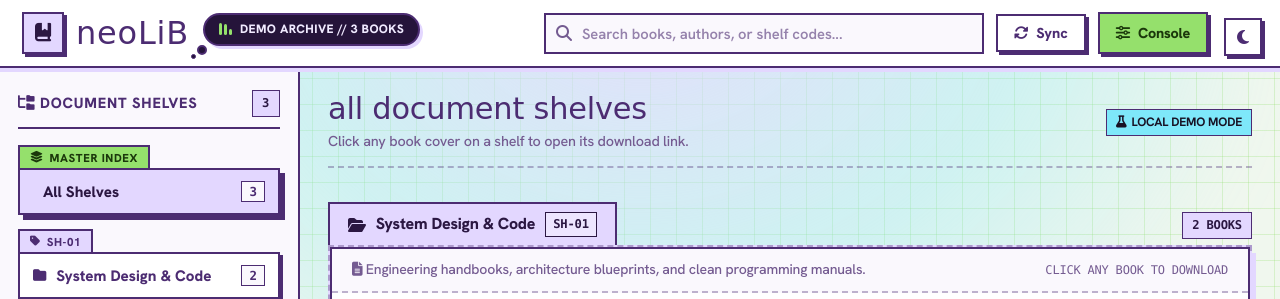
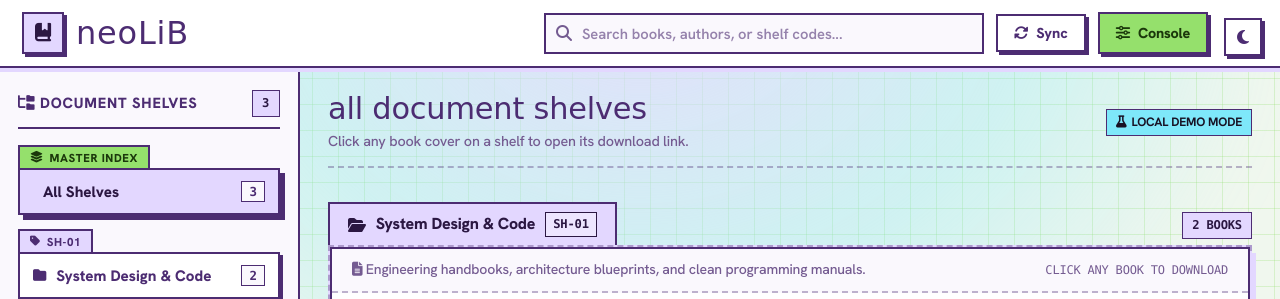
Before and after one commit to SaimonIslamPrantik/neoLiB, a plain HTML site: page index.html in a window 1280 px wide. Shown: the top 299 px of the page. Drawn offline with nearby package versions, Linux system fonts and the light colour scheme; some icons are missing; a web font is replaced by a local one.

Commit message:
Remove status bubble elements and styles
Removed unused status bubble elements and related styles.

```diff
--- a/index.html
+++ b/index.html
@@ -60,13 +60,6 @@
       border-radius: 0 !important;
     }
 
-    .status-bubble,
-    .status-bubble-tail,
-    .status-bubble-dot,
-    .sound-bar {
-      border-radius: 9999px !important;
-    }
-
     html, body {
       margin: 0;
       padding: 0;
@@ -117,7 +110,6 @@
       font-family: ui-monospace, SFMono-Regular, Menlo, Monaco, Consolas, monospace;
     }
 
-    /* Fixed Top-Right Theme Toggle */
     .theme-toggle-fixed {
       position: fixed;
       top: 18px;
@@ -151,7 +143,6 @@
       box-shadow: 2px 2px 0 var(--border-crisp);
     }
 
-    /* Full-Screen App Shell */
     .app-fullscreen {
       position: relative;
       z-index: 1;
@@ -220,73 +211,6 @@
       line-height: 1;
       margin: 0;
       color: var(--text-main);
-    }
-
-    .status-wrap {
-      position: relative;
-      display: inline-flex;
-      align-items: center;
-    }
-
-    .status-bubble {
-      background: #25143a;
-      color: #f0eaff;
-      border: 2px solid var(--border-crisp);
-      padding: 5px 14px;
-      font-size: 0.76rem;
-      font-weight: 800;
-      letter-spacing: 0.4px;
-      display: inline-flex;
-      align-items: center;
-      gap: 8px;
-      animation: floatBubble 3.2s ease-in-out infinite;
-      box-shadow: 3px 3px 0 var(--placeholder-bg);
-    }
-
-    .status-bubble-tail {
-      width: 10px;
-      height: 10px;
-      background: #25143a;
-      border: 2px solid var(--border-crisp);
-      position: absolute;
-      left: -6px;
-      bottom: -5px;
-    }
-
-    .status-bubble-dot {
-      width: 5px;
-      height: 5px;
-      background: #25143a;
-      border: 1.5px solid var(--border-crisp);
-      position: absolute;
-      left: -12px;
-      bottom: -9px;
-    }
-
-    .equalizer {
-      display: inline-flex;
-      align-items: flex-end;
-      gap: 2px;
-      height: 12px;
-    }
-
-    .sound-bar {
-      width: 3px;
-      background: var(--green);
-      animation: eqPulse 1.1s ease-in-out infinite;
-    }
-
-    .sound-bar:nth-child(2) { animation-delay: 0.2s; }
-    .sound-bar:nth-child(3) { animation-delay: 0.4s; }
-
-    @keyframes eqPulse {
-      0%, 100% { height: 4px; }
-      50% { height: 12px; }
-    }
-
-    @keyframes floatBubble {
-      0%, 100% { transform: translateY(0); }
-      50% { transform: translateY(-4px); }
     }
 
     .topbar-controls {
@@ -390,7 +314,6 @@
     .tag.green { background: var(--green); color: #1b380b; }
     .tag.cyan { background: var(--soft-cyan); color: #181124; }
 
-    /* Pop-Shell Mechanic */
     .pop-shell {
       position: relative;
       background-color: var(--placeholder-bg);
@@ -426,7 +349,6 @@
       box-shadow: 4px 4px 20px rgba(0, 0, 0, 0.22);
     }
 
-    /* Full-Screen Split Workspace */
     .workspace-split {
       display: grid;
       grid-template-columns: 300px 1fr;
@@ -579,7 +501,6 @@
       margin: 4px 0 0;
     }
 
-    /* Document Shelf Cabinet */
     .document-shelf-unit {
       display: flex;
       flex-direction: column;
@@ -699,7 +620,6 @@
       background: var(--border-crisp);
     }
 
-    /* Hardcover Book Thumbnail */
     .book-card-link {
       display: flex;
       flex-direction: column;
@@ -934,7 +854,6 @@
         gap: 22px 16px;
         padding: 18px 14px 14px;
       }
-      .status-wrap { display: none; }
     }
   </style>
 </head>
@@ -950,19 +869,6 @@
           <span class="brand-badge"><i class="fa-solid fa-book-bookmark"></i></span>
           <h1 class="brand-title">neoLiB</h1>
         </a>
-
-        <div class="status-wrap">
-          <div class="status-bubble">
-            <span class="equalizer" aria-hidden="true">
-              <span class="sound-bar"></span>
-              <span class="sound-bar"></span>
-              <span class="sound-bar"></span>
-            </span>
-            <span id="statusText">LOADING ARCHIVE...</span>
-          </div>
-          <span class="status-bubble-tail" aria-hidden="true"></span>
-          <span class="status-bubble-dot" aria-hidden="true"></span>
-        </div>
       </div>
 
       <div class="topbar-controls">
@@ -1014,7 +920,6 @@
     </div>
   </div>
 
-  <!-- Supabase JS UMD v2 + Deploy-Time Secret Injection Target -->
   <script src="https://cdn.jsdelivr.net/npm/@supabase/supabase-js@2"></script>
   <script id="neolib-env">window.NEOLIB_ENV = { SUPABASE_URL: "", SUPABASE_ANON_KEY: "" };</script>
   <script>
@@ -1219,17 +1124,14 @@
 
       function updateStatusIndicators() {
         const modeBadge = document.getElementById("modeBadge");
-        const statusText = document.getElementById("statusText");
         const total = state.books.length;
 
         if (activeMode === "supabase") {
           modeBadge.className = "tag green";
           modeBadge.innerHTML = '<i class="fa-solid fa-bolt"></i> SUPABASE LIVE';
-          statusText.textContent = `${state.shelves.length} SHELVES // ${total} BOOKS`;
         } else {
           modeBadge.className = "tag cyan";
           modeBadge.innerHTML = '<i class="fa-solid fa-flask"></i> LOCAL DEMO MODE';
-          statusText.textContent = `DEMO ARCHIVE // ${total} BOOKS`;
         }
         document.getElementById("totalBooksBadge").textContent = String(total);
       }
```
